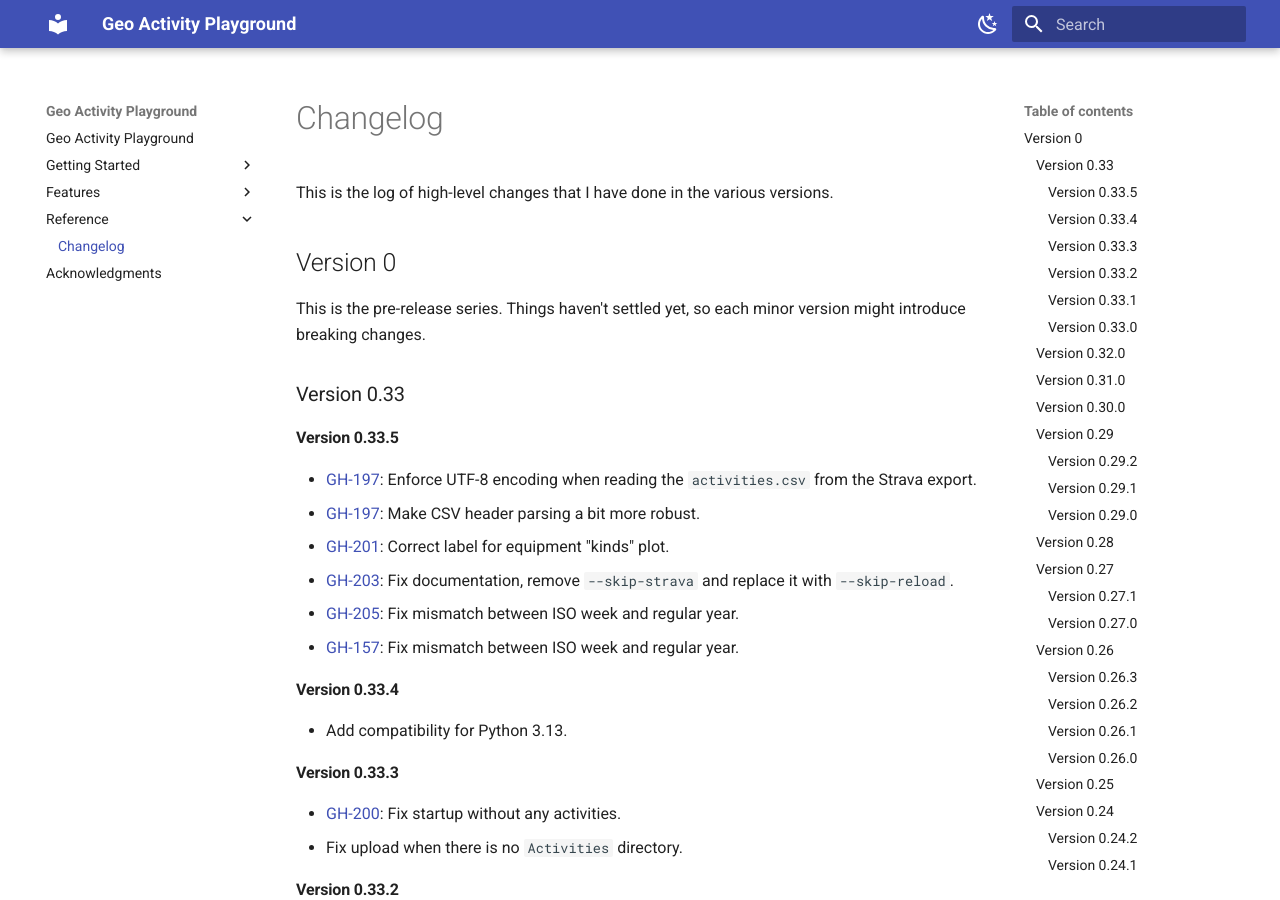
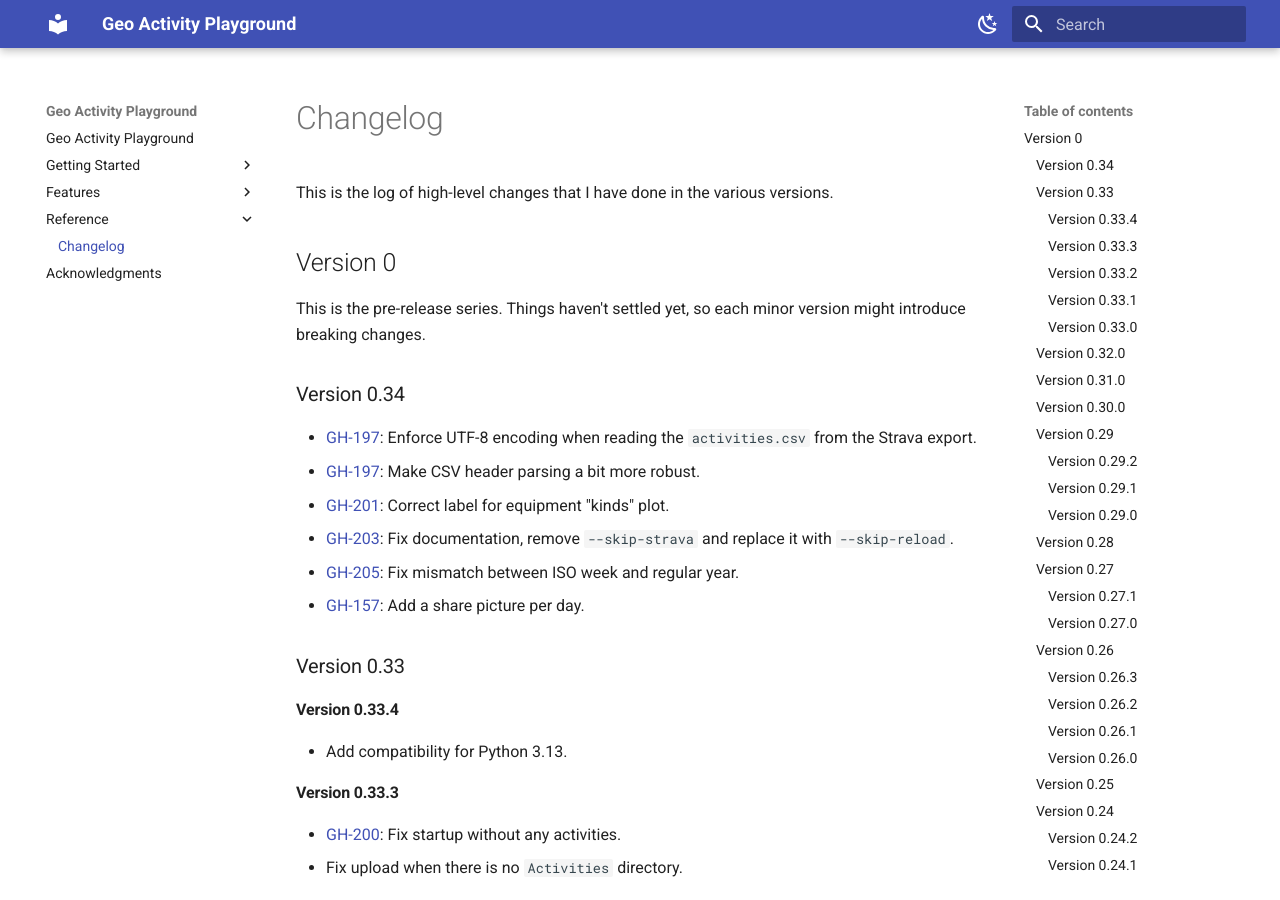
Before and after one commit to martin-ueding/geo-activity-playground, an MkDocs documentation site: the page built from docs/reference/changelog.md, in a window 1280 px wide and 900 px high. Built offline with MkDocs 1.6.1 and Material for MkDocs 9.7.7, drawn with Linux system fonts in a browser that asks for light colours.

Commit message:
Next version will be a minor update

```diff
--- a/docs/reference/changelog.md
+++ b/docs/reference/changelog.md
@@ -6,16 +6,16 @@ This is the log of high-level changes that I have done in the various versions.
 
 This is the pre-release series. Things haven't settled yet, so each minor version might introduce breaking changes.
 
-### Version 0.33
-
-#### Version 0.33.5
+### Version 0.34
 
 - [GH-197](https://github.com/martin-ueding/geo-activity-playground/issues/197): Enforce UTF-8 encoding when reading the `activities.csv` from the Strava export.
 - [GH-197](https://github.com/martin-ueding/geo-activity-playground/issues/197): Make CSV header parsing a bit more robust.
 - [GH-201](https://github.com/martin-ueding/geo-activity-playground/issues/201): Correct label for equipment "kinds" plot.
 - [GH-203](https://github.com/martin-ueding/geo-activity-playground/issues/203): Fix documentation, remove `--skip-strava` and replace it with `--skip-reload`.
 - [GH-205](https://github.com/martin-ueding/geo-activity-playground/issues/205): Fix mismatch between ISO week and regular year.
-- [GH-157](https://github.com/martin-ueding/geo-activity-playground/issues/157): Fix mismatch between ISO week and regular year.
+- [GH-157](https://github.com/martin-ueding/geo-activity-playground/issues/157): Add a share picture per day.
+
+### Version 0.33
 
 #### Version 0.33.4
 
--- a/pyproject.toml
+++ b/pyproject.toml
@@ -1,6 +1,6 @@
 [tool.poetry]
 name = "geo-activity-playground"
-version = "0.33.4"
+version = "0.34.0"
 description = "Analysis of geo data activities like rides, runs or hikes."
 authors = ["Martin Ueding <mu@martin-ueding.de>"]
 license = "MIT"
```
